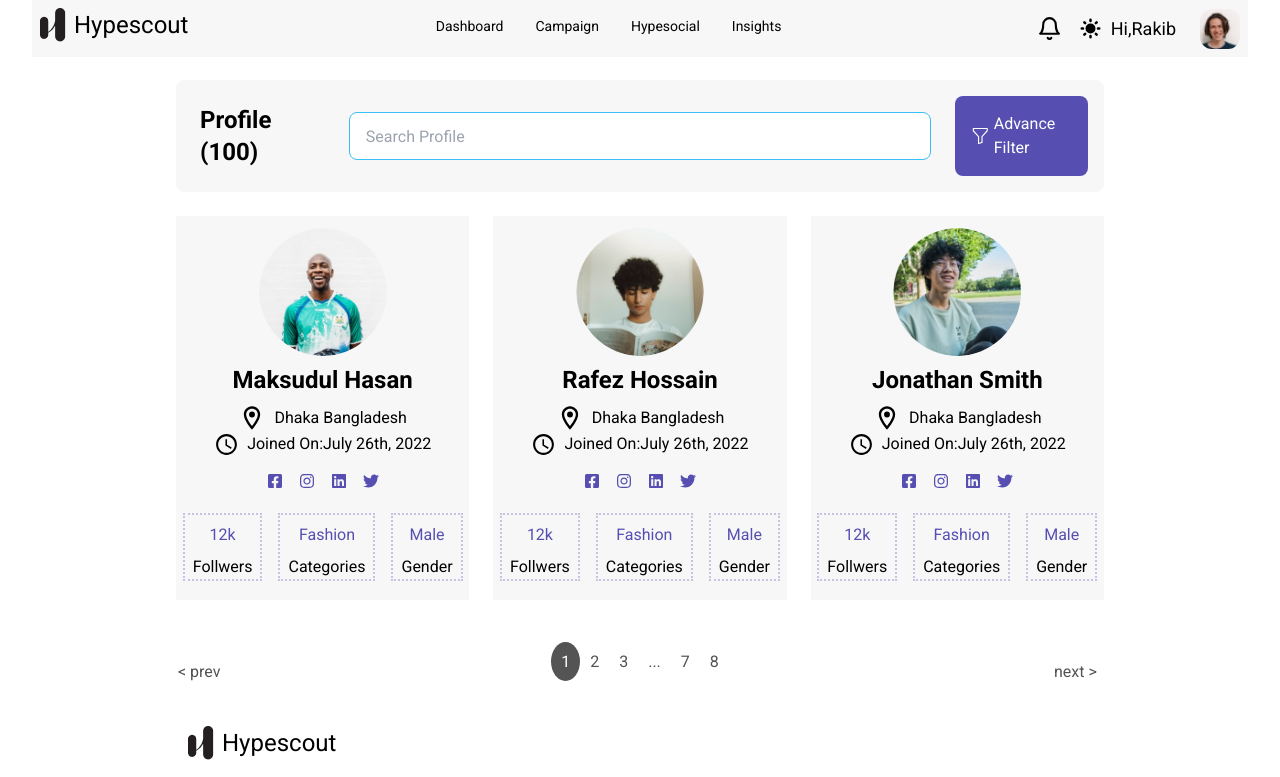
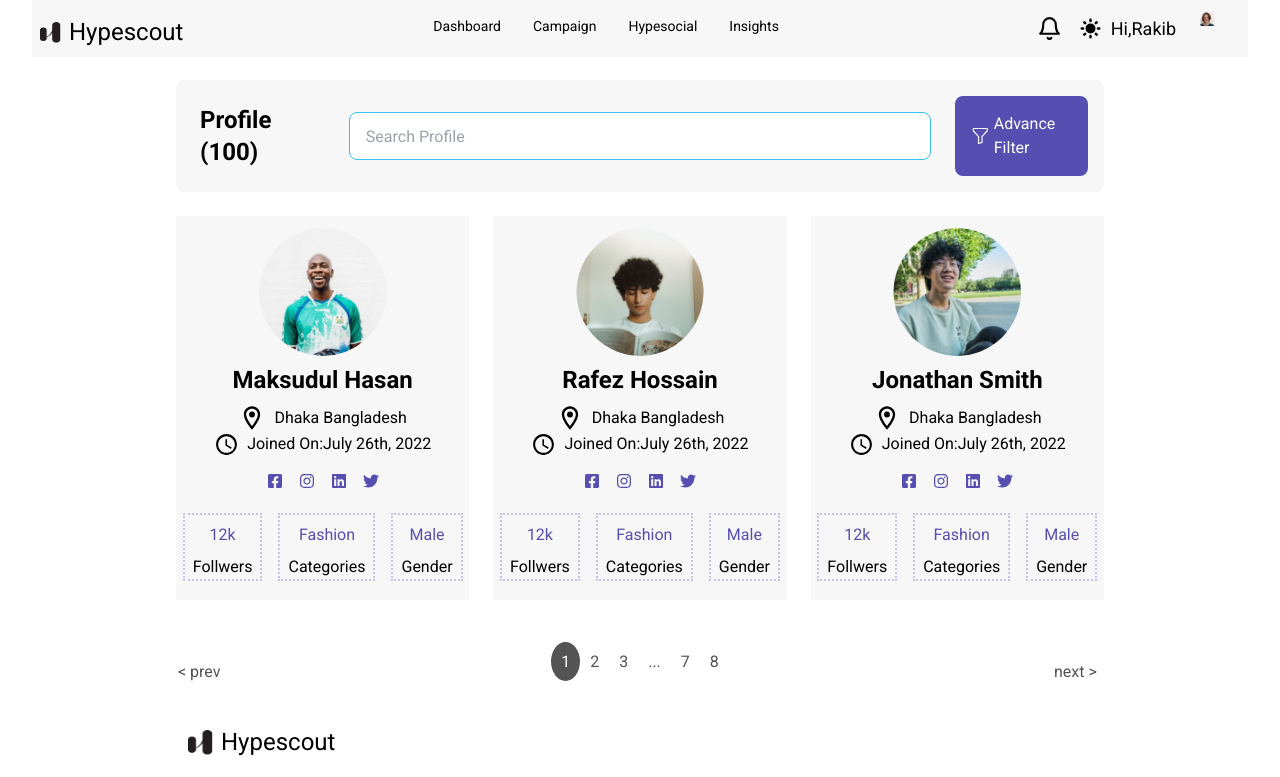
Before and after one commit to LiponRoy/decent-dashboard, a Next.js app: page / in a window 1280 px wide. Shown: the top 777 px of the page. Built offline with nearby package versions, Linux system fonts and the light colour scheme.

Commit message:
fixed some bug

```diff
--- a/package.json
+++ b/package.json
@@ -4,7 +4,7 @@
   "private": true,
   "scripts": {
     "dev": "next dev",
-    "build": "next build",
+    "build": "next build && next export",
     "start": "next start",
     "lint": "next lint"
   },
@@ -20,6 +20,7 @@
     "autoprefixer": "^10.4.8",
     "eslint": "8.22.0",
     "eslint-config-next": "12.2.5",
+    "eslint-config-prettier": "^8.5.0",
     "postcss": "^8.4.16",
     "tailwindcss": "^3.1.8"
   }
--- a/pages/footer.js
+++ b/pages/footer.js
@@ -1,6 +1,7 @@
 import React from 'react';
 import { FaAlignJustify, FaFacebookSquare, FaInstagram, FaLinkedin, FaTwitter } from 'react-icons/fa';
 import { BiCopyright } from 'react-icons/bi';
+import Image from 'next/image';
 
 const Footer = ({ dark }) => {
 	return (
@@ -8,7 +9,7 @@ const Footer = ({ dark }) => {
 			<div className=' md:hidden company flex justify-center items-start '>
 				<div className='flex flex-col items-center md:items-start text-center md:text-left'>
 					<div className='flex justify-center items-center'>
-						<img src={`${dark ? './img/logo2.png' : './img/logo.png'}`} alt='no img' srcset='' />
+						<Image src={`/${dark ? './img/logo2.png' : './img/logo.png'}`} alt='no img' width={25} height={25} />
 						<span className='text-sm md:text-2xl ml-2'>Hypescout</span>
 					</div>
 					<span className=' my-4'>Lorem ipsum dolor sit amet consectetur adipisicing elit. Error aperiam obcaecati assumenda natus eaque inventore laborum cupiditate esse impedit.</span>
@@ -24,7 +25,8 @@ const Footer = ({ dark }) => {
 				<div className='hidden company md:flex justify-center items-start '>
 					<div className='flex flex-col items-center md:items-start text-center md:text-left'>
 						<div className='flex justify-center items-center'>
-							<img src={`${dark ? './img/logo2.png' : './img/logo.png'}`} alt='no img' srcset='' />
+							<Image src={`/${dark ? './img/logo2.png' : './img/logo.png'}`} alt='no img' width={25} height={25} />
+
 							<span className={`text-sm md:text-2xl ml-2 ${dark && 'text-white'}`}>Hypescout</span>
 						</div>
 						<span className=' my-4'>Lorem ipsum dolor sit amet consectetur adipisicing elit. Error aperiam obcaecati assumenda natus eaque inventore laborum cupiditate esse impedit.</span>
--- a/pages/main.js
+++ b/pages/main.js
@@ -9,6 +9,7 @@ import { GrLocation } from 'react-icons/gr';
 import { MdOutlineWatchLater, MdOutlineLocationOn } from 'react-icons/md';
 import { BiLeftArrowAlt, BiRightArrowAlt } from 'react-icons/bi';
 import ReactPaginate from 'react-paginate';
+import Image from 'next/image';
 
 const Main = ({ dark }) => {
 	//  pagenation logic
@@ -31,11 +32,11 @@ const Main = ({ dark }) => {
 			<div className='m-2 md:m-6 mx-8 md:mx-36 '>
 				<div className='grid grid-cols-1 lg:grid-cols-2 xl:grid-cols-3 gap-2  lg:gap-4 xl:gap-6'>
 					{displayUser.map((value, index) => (
-						<div className={dark ? ' bg-darkBgColor text-darkTextColor' : 'bg-primaryColor  text-black'}>
+						<div key={index} className={dark ? ' bg-darkBgColor text-darkTextColor' : 'bg-primaryColor  text-black'}>
 							<div className='w-full h-96  fcc'>
-								<div class='avatar'>
-									<div class=' w-24 lg:w-24 xl:w-32 rounded-full '>
-										<img src={value.img} />
+								<div className='avatar'>
+									<div className=' w-24 lg:w-24 xl:w-32 rounded-full '>
+										<Image src={`/${value.img}`} width={'150px'} height={'150px'} />
 									</div>
 								</div>
 								<span className={`text-2xl font-bold my-2 ${dark ? ' text-white' : ' text-black'}`}>{value.name}</span>
--- a/pages/navbar.js
+++ b/pages/navbar.js
@@ -4,6 +4,7 @@ import { FaAlignJustify, FaRegWindowClose } from 'react-icons/fa';
 import { HiSun } from 'react-icons/hi';
 import { HiMoon } from 'react-icons/hi';
 import { FiBell } from 'react-icons/fi';
+import Image from 'next/image';
 
 const Navbar = ({ darkMode, dark }) => {
 	const [shadowMe, setShadow] = useState(false);
@@ -26,12 +27,12 @@ const Navbar = ({ darkMode, dark }) => {
 	}, []);
 	return (
 		<div className='w-full h-20 '>
-			<div className={dark ? ' shadow-lg bg-darkBgColor text-white z-[100]' : ' bg-primaryColor text-black  z-[100]'}>
+			<div className={dark ? ' bg-darkBgColor text-white z-[100]' : ' bg-primaryColor text-black  z-[100]'}>
 				<div className=' h-full '>
 					<div className='h-full w-full flex justify-between  p-2'>
-						<div className='h-full flex justify-start items-center '>
-							<div className='flex justify-center items-center'>
-								<img src={`${dark ? './img/logo2.png' : './img/logo.png'}`} alt='no img' srcset='' />
+						<div className='h-full flex justify-center items-center '>
+							<div className='flex justify-center items-center mt-2 '>
+								<Image src={`/${dark ? './img/logo2.png' : './img/logo.png'}`} alt='no img' width={21} height={21} />
 								<span className='text-sm md:text-2xl ml-2'>Hypescout</span>
 							</div>
 						</div>
@@ -55,9 +56,9 @@ const Navbar = ({ darkMode, dark }) => {
 								{dark ? <HiMoon onClick={darkMode} size={25} className='m-2 cursor-pointer'></HiMoon> : <HiSun onClick={darkMode} size={25} className='m-2 cursor-pointer'></HiSun>}
 
 								<span className=' text-sm md:text-lg'>Hi,Rakib</span>
-								<div class='avatar ml-6'>
-									<div class=' w-10 rounded-xl '>
-										<img src='./img/rakib.png' />
+								<div className='avatar ml-6'>
+									<div className=' w-10 rounded-xl '>
+										<Image src={`/./img/rakib.png`} width={15} height={15} />
 									</div>
 								</div>
 								<div className='md:hidden '>
```
Also changed, not shown: .eslintrc.json, 1 other file (tests, documents, lock files or other folders).
